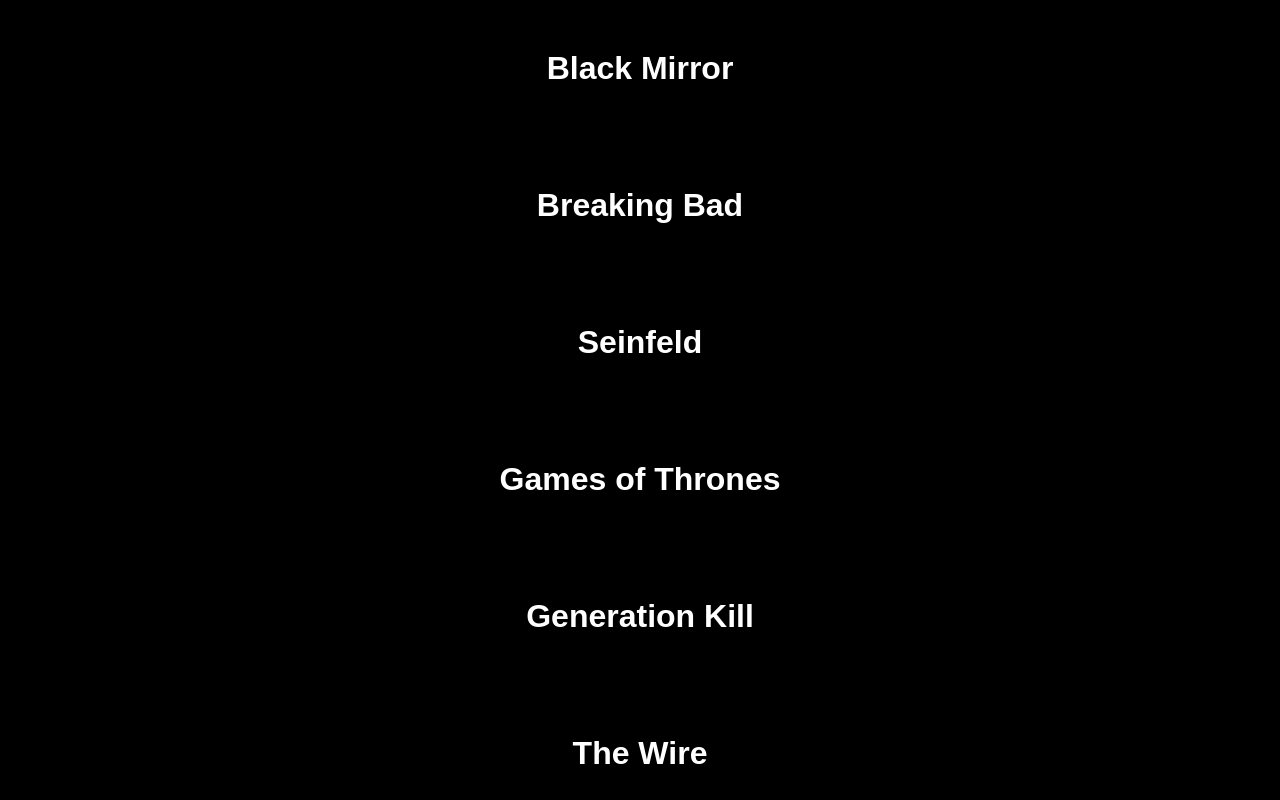
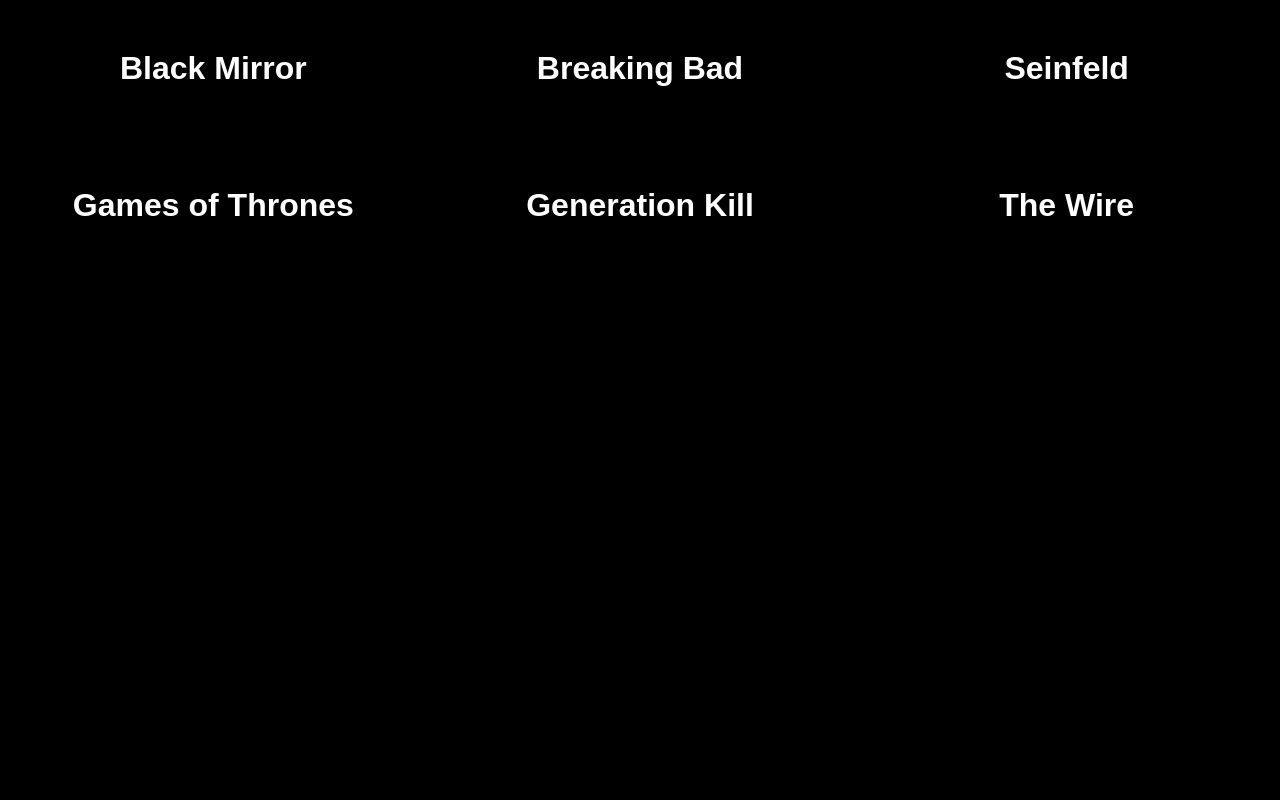
Before and after one commit to SanjeQi/kodflix_v2, a React (Create React App) app: page / in a window 1280 px wide. Built offline with nearby package versions, Linux system fonts and the light colour scheme.

Commit message:
rearenge html

```diff
--- a/src/App.js
+++ b/src/App.js
@@ -10,28 +10,21 @@ class App extends Component {
           <div className="image-cover-row-item">
             <h1>Black Mirror</h1>
           </div>
-        </div>
-        <div className="image-cover-row">
           <div className="image-cover-row-item">
             <h1>Breaking Bad</h1>
           </div>
-        </div>
-        <div className="image-cover-row">
           <div className="image-cover-row-item">
             <h1>Seinfeld</h1>
           </div>
         </div>
+
         <div className="image-cover-row">
           <div className="image-cover-row-item">
             <h1>Games of Thrones</h1>
           </div>
-        </div>
-        <div className="image-cover-row">
           <div className="image-cover-row-item">
             <h1>Generation Kill</h1>
           </div>
-        </div>
-        <div className="image-cover-row">
           <div className="image-cover-row-item">
             <h1>The Wire</h1>
           </div>
```
